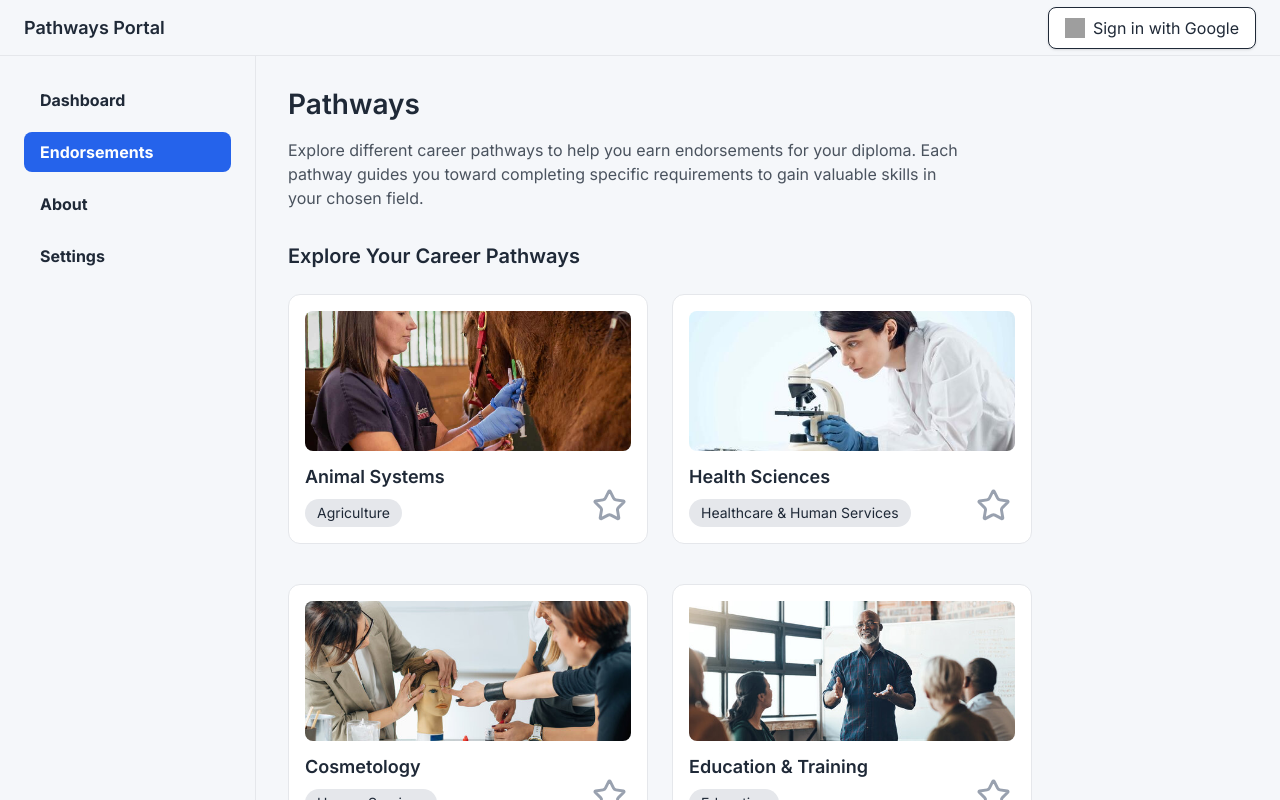
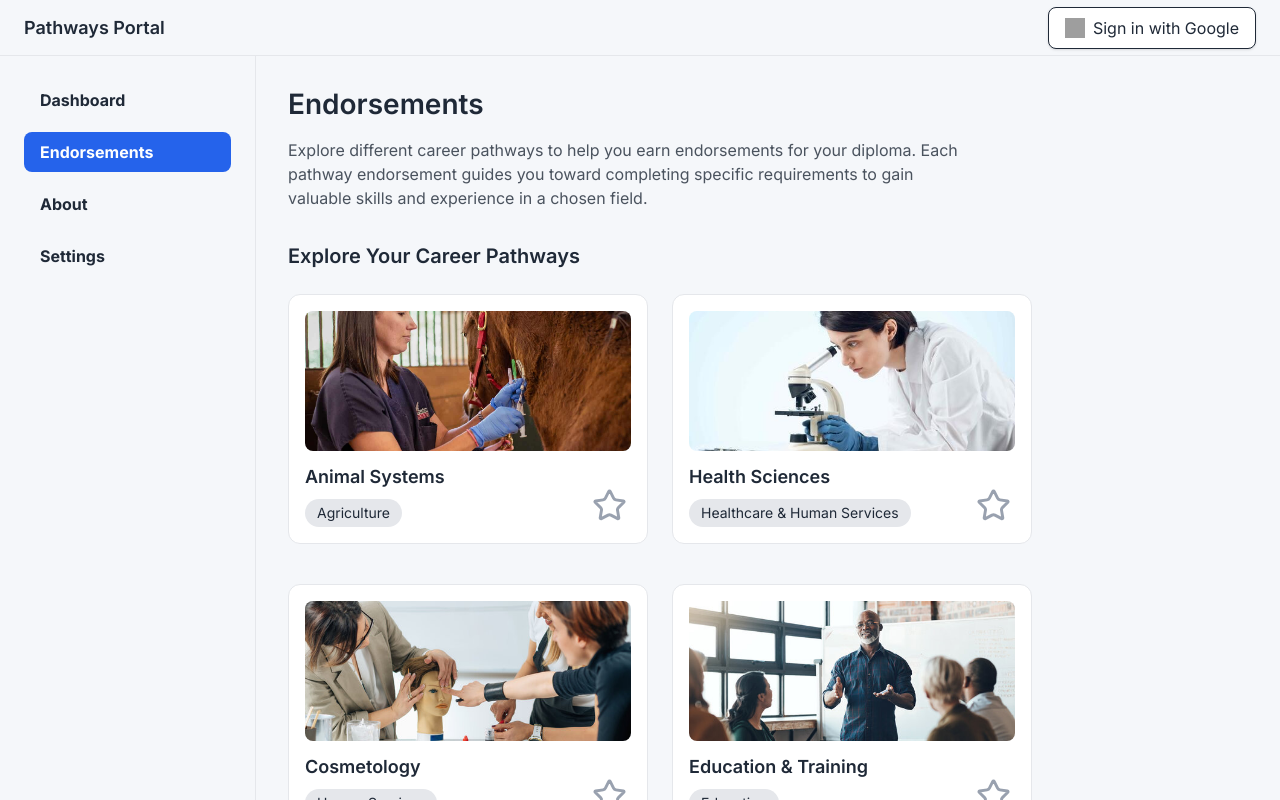
Before and after one commit to NCHS-Software-Engineering/NCHS-pathways-app, a Next.js app in the folder pathways-app/: page /endorsements in a window 1280 px wide. Shown: the top 800 px of the page. Built offline with nearby package versions, Linux system fonts and the light colour scheme; no server answers; grey boxes are pictures that could not be loaded.

Commit message:
Changed wording to be more consistent.
Changed the wording of "pathway endorsements" and "endorsements" to match more consistently. Small wording changes.

```diff
--- a/pathways-app/app/endorsements/page.tsx
+++ b/pathways-app/app/endorsements/page.tsx
@@ -164,12 +164,12 @@ export default function EndorsementsPage() {
       <div className = "container ">
         <SideBar />
         <main className="flex-1 p-8 bg-(--bg-page) text-(--text-primary) min-h-screen">
-          <h2 className="text-3xl font-semibold mb-4">Pathways</h2>
+          <h2 className="text-3xl font-semibold mb-4">Endorsements</h2>
 
           <p className="text-(--text-primary)/80 max-w-2xl mb-8">
             Explore different career pathways to help you earn endorsements for
-            your diploma. Each pathway guides you toward completing specific
-            requirements to gain valuable skills in your chosen field.
+            your diploma. Each pathway endorsement guides you toward completing specific
+            requirements to gain valuable skills and experience in a chosen field.
           </p>
 
           <h3 className="text-xl font-semibold mb-6">
```
